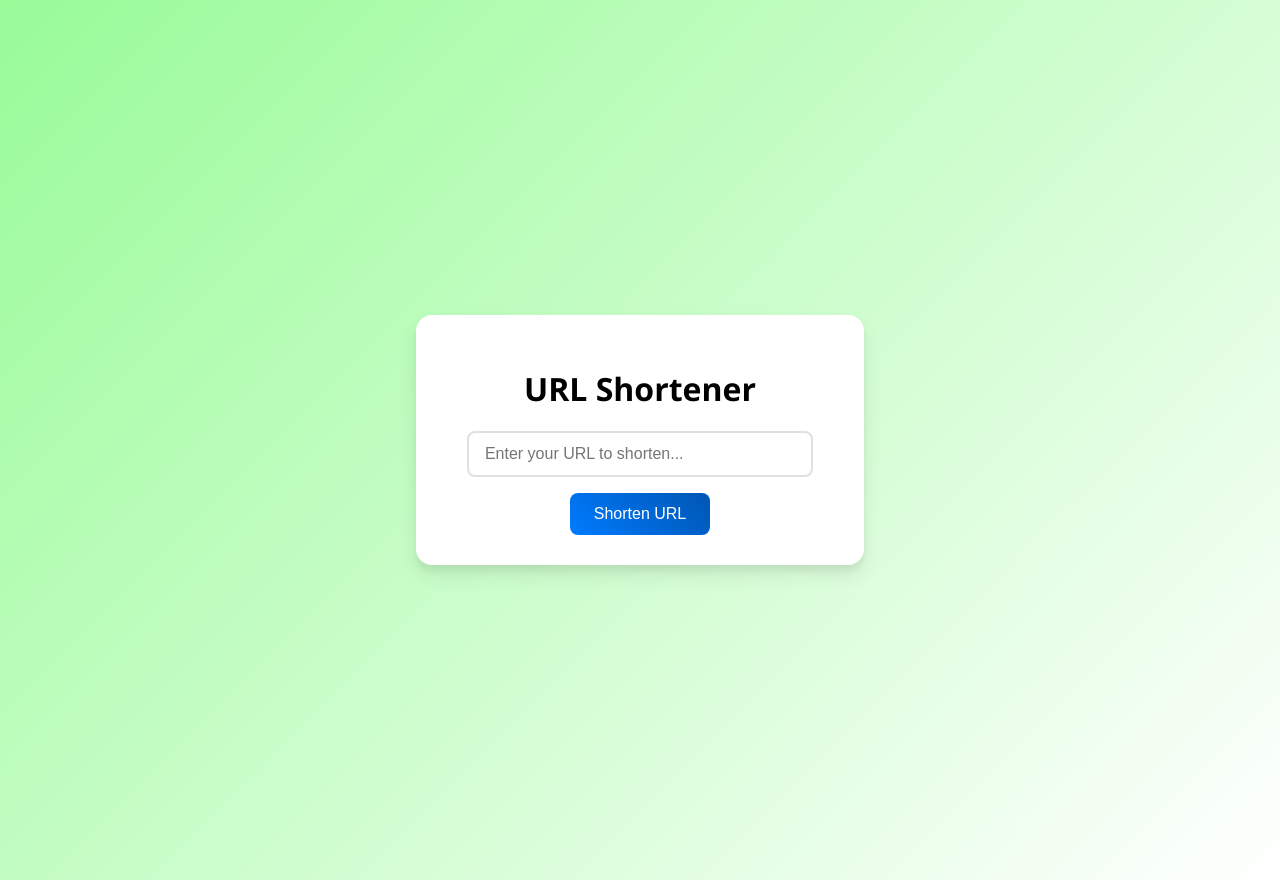
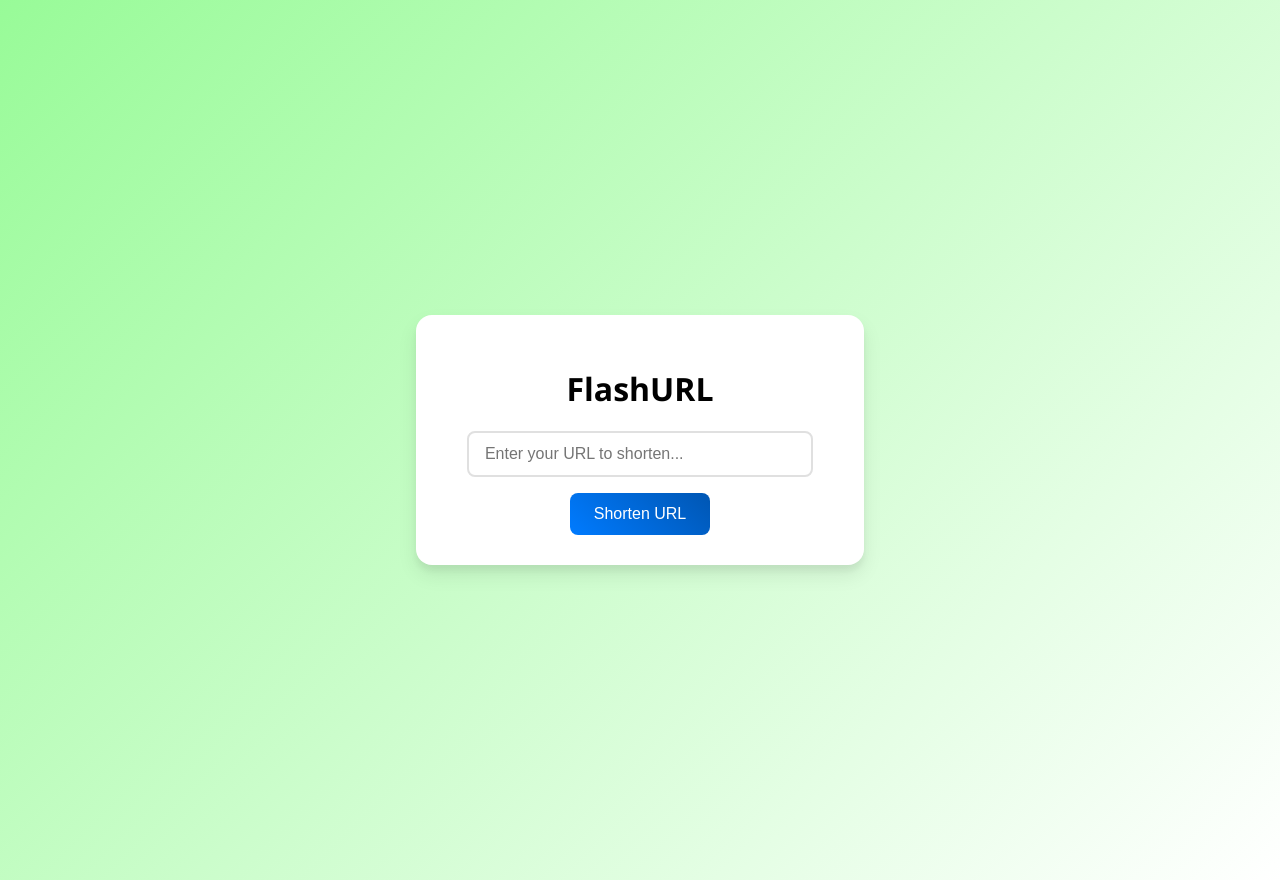
Before and after one commit to delbyte/rust-url-shortener, a plain HTML site: page static/index.html in a window 1280 px wide. Drawn offline with Linux system fonts and the light colour scheme; files that its build step writes are made by us from their sources; files whose address does not match are found by name.

Commit message:
changed generic name

```diff
--- a/static/index.html
+++ b/static/index.html
@@ -8,7 +8,7 @@
 </head>
 <body>
     <div class="container">
-        <h1>URL Shortener</h1>
+        <h1>FlashURL</h1>
         <input
             type="text"
             id="longUrl"
```
Also changed, not shown: 1 other file.
